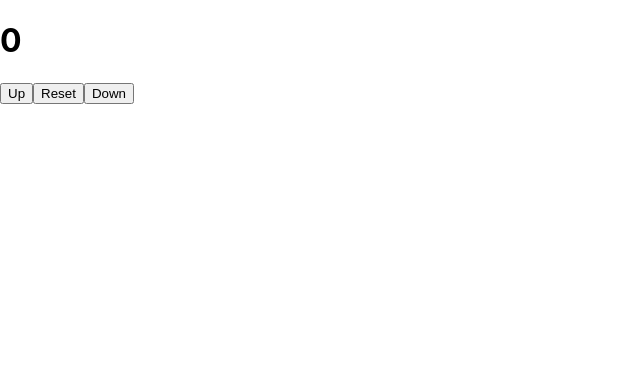
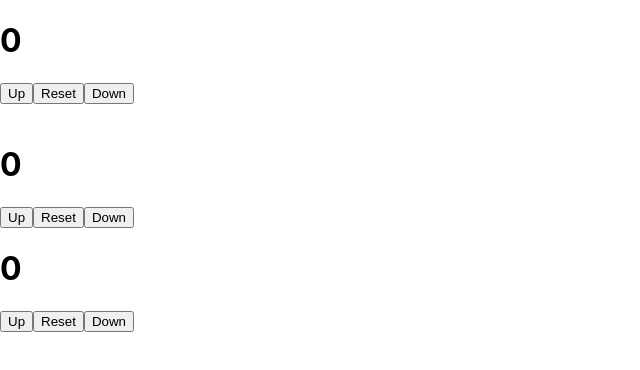
Before and after one commit to amincxo/tamrin-hooks, a React (Create React App) app: page / in a window 1280 px wide. Shown: the top 370 px of the page, without its empty margins (0-640 px from the left). Built offline with nearby package versions, Linux system fonts and the light colour scheme; the HTML template or start-up script is replaced by a standard one.

Commit message:
use Object in useReducer

```diff
--- a/src/App.js
+++ b/src/App.js
@@ -1,5 +1,6 @@
 import React from "react"
 import Counter from "./components/Counter";
+import NewCounter from "./components/NewCounter"
 
 
 const App = () => {
@@ -8,6 +9,8 @@ const App = () => {
     return (
         <div>
             <Counter />
+            <br/>
+            <NewCounter />
         </div>
     );
 };
--- /dev/null
+++ b/src/components/NewCounter.js
@@ -0,0 +1,51 @@
+import React , {useReducer} from 'react';
+
+
+const initialState = {
+    num1:0,
+    num2:0
+};
+
+const reducer = (state, action) => {
+    switch (action.type) {
+        case "Up":
+            return {...state, num1: state.num1 + action.amount }
+        case "Down":
+            return {...state, num1: state.num1 - action.amount }
+        case "Up1":
+            return {...state, num2: state.num2 + action.amount }
+        case "Down1":
+            return {...state, num2: state.num2 - action.amount }
+        case "Reset":
+            return initialState
+        default:
+        return state
+    }
+}
+
+
+
+
+const NewCounter = () => {
+
+    const [number , dispach] = useReducer(reducer,initialState);
+
+    return (
+        <>
+            <div>
+                <h1>{number.num1}</h1>
+                <button onClick={() => dispach({type: "Up" ,amount:5})}>Up</button>
+                <button onClick={() => dispach({type: "Reset"})}>Reset</button>
+                <button onClick={() => dispach({type: "Down" ,amount:3})}>Down</button>
+            </div>
+            <div>
+                <h1>{number.num2}</h1>
+                <button onClick={() => dispach({type: "Up1" ,amount:1})}>Up</button>
+                <button onClick={() => dispach({type: "Reset"})}>Reset</button>
+                <button onClick={() => dispach({type: "Down1" ,amount:1})}>Down</button>
+            </div>
+        </>
+    );
+};
+
+export default NewCounter;
```
